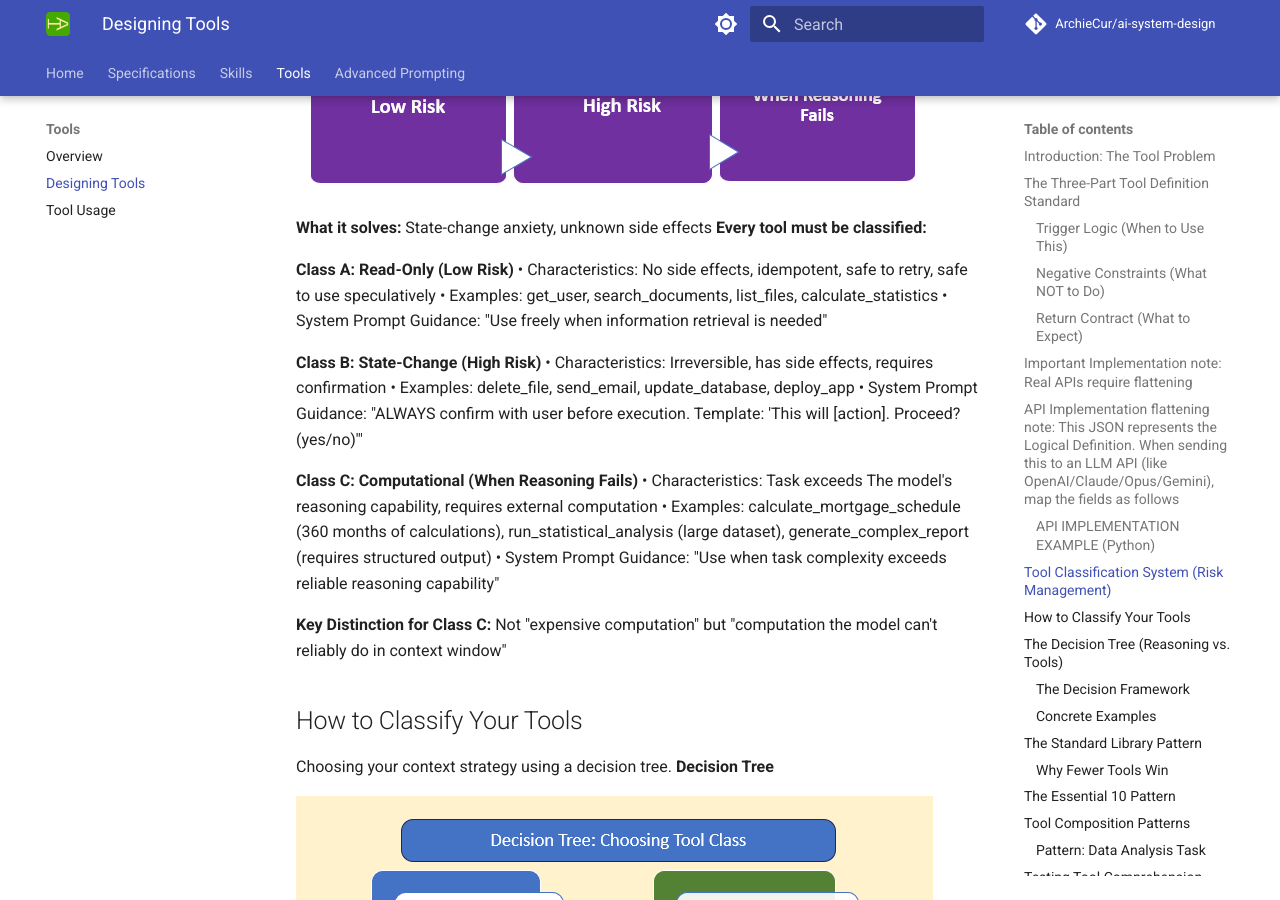
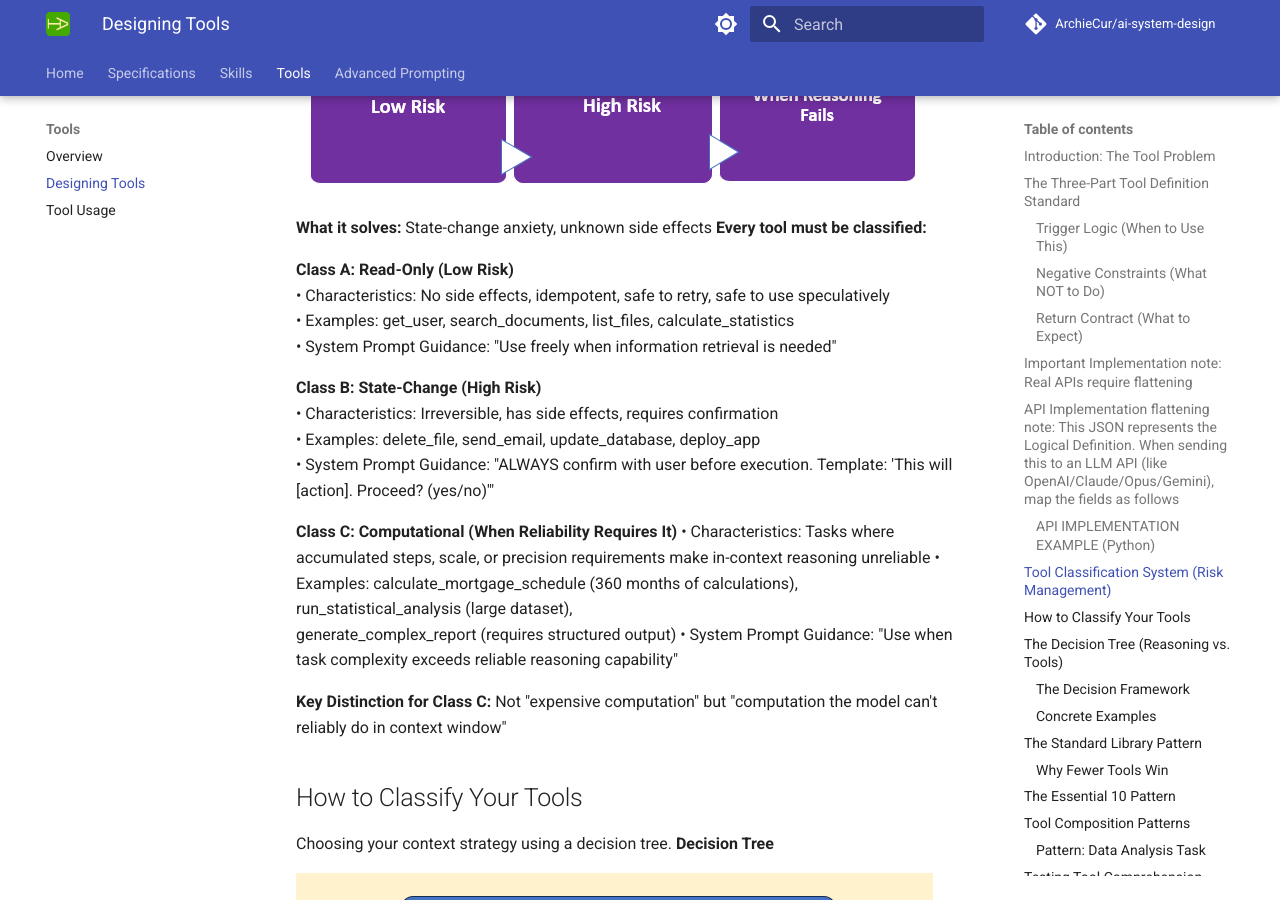
Before and after one commit to ArchieCur/ai-system-design, an MkDocs documentation site: the page built from docs/tools/Tool_Literacy_Designing_Tools.md, in a window 1280 px wide and 900 px high, scrolled down 5025 px. Built offline with MkDocs 1.6.1 and Material for MkDocs 9.7.7, drawn with Linux system fonts in a browser that asks for light colours; comment, search, counter and statistics services are not loaded.

Commit message:
Update Tool_Literacy_Designing_Tools.md

```diff
--- a/docs/tools/Tool_Literacy_Designing_Tools.md
+++ b/docs/tools/Tool_Literacy_Designing_Tools.md
@@ -234,10 +234,11 @@
 • Examples: delete_file, send_email, update_database, deploy_app
 • System Prompt Guidance: "ALWAYS confirm with user before execution. Template: 'This will [action]. Proceed? (yes/no)'"
 
-**Class C: Computational (When Reasoning Fails)**
-• Characteristics: Task exceeds The model's reasoning capability, requires external computation
+**Class C: Computational (When Reliability Requires It)**
+• Characteristics: Tasks where accumulated steps, scale, or precision requirements make in-context reasoning unreliable
 • Examples: calculate_mortgage_schedule (360 months of calculations),
-run_statistical_analysis (large dataset), generate_complex_report (requires structured
+run_statistical_analysis (large dataset),
+generate_complex_report (requires structured
 output)
 • System Prompt Guidance: "Use when task complexity exceeds reliable reasoning
 capability"
```
